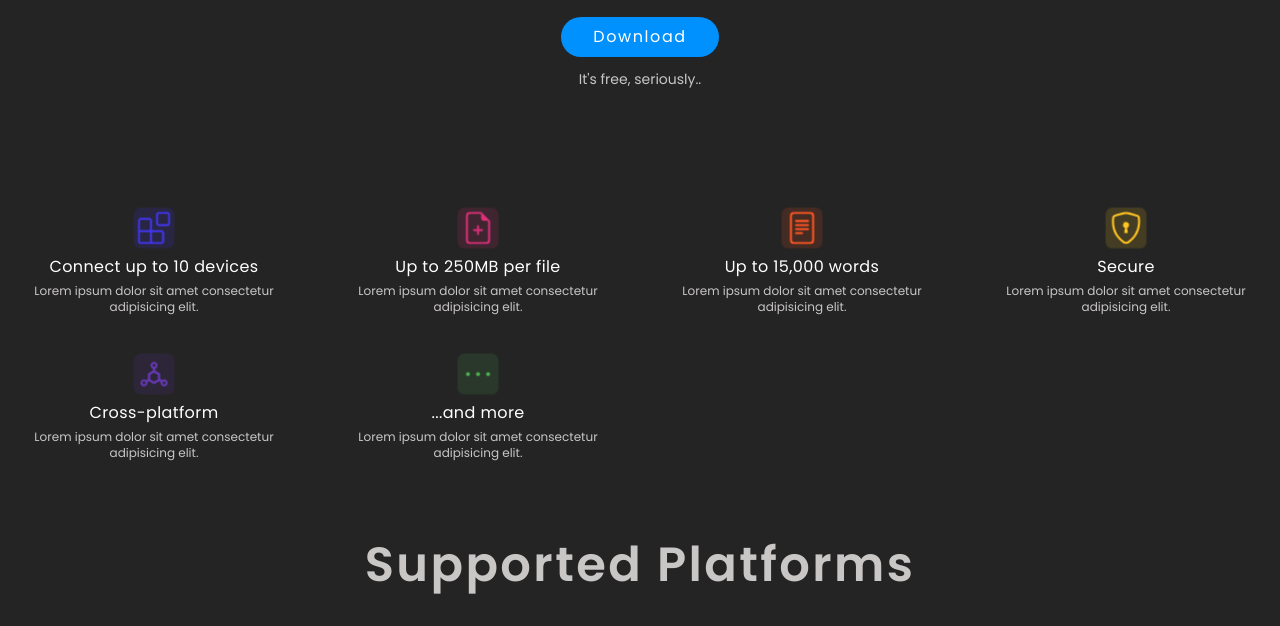
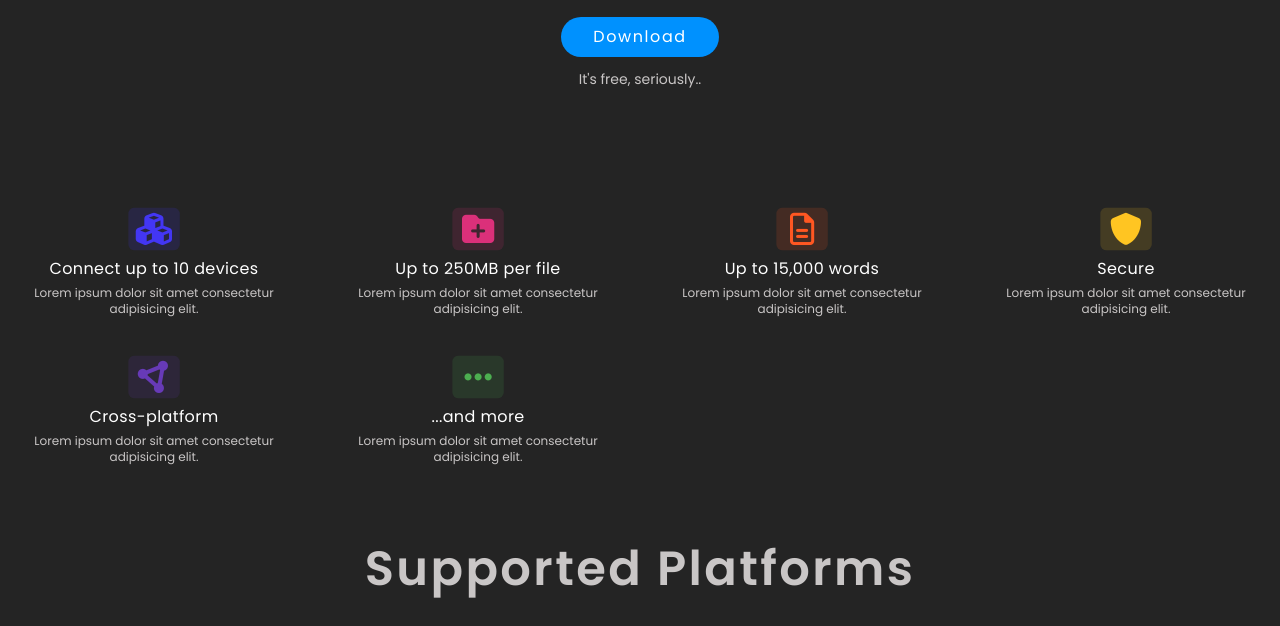
Before and after one commit to kawojue/CtrlV, a website with bundled scripts: page public/utils/index.html in a window 1280 px wide. Shown: the part 462-1088 px from the top of the page. Built offline with nearby package versions, Linux system fonts and the light colour scheme.

Commit message:
refractor

```diff
--- a/public/utils/index.html
+++ b/public/utils/index.html
@@ -5,7 +5,7 @@
     <meta charset="UTF-8">
     <meta http-equiv="X-UA-Compatible" content="IE=edge">
     <meta name="viewport" content="width=device-width, initial-scale=1.0">
-    <title>Document</title>
+    <title>CtrlV</title>
 
     <!-- Styles -->
     <link rel="stylesheet" href="../styles.css">
@@ -106,12 +106,7 @@
             class="feature grid grid-cols-2 gap-10 mt-10 place-items-center text-pry-clr-4 md:grid-cols-3 lg:grid-cols-4 hidden">
             <div class="features-item">
                 <div id="features-icon" class="bg-pry-clr-8 text-pry-clr-7">
-                    <svg stroke="currentColor" fill="currentColor" stroke-width="0" viewBox="0 0 24 24" height="1em"
-                        width="1em" xmlns="http://www.w3.org/2000/svg">
-                        <path fill-rule="evenodd" clip-rule="evenodd"
-                            d="M13.5 1.5L15 0h7.5L24 1.5V9l-1.5 1.5H15L13.5 9V1.5zm1.5 0V9h7.5V1.5H15zM0 15V6l1.5-1.5H9L10.5 6v7.5H18l1.5 1.5v7.5L18 24H1.5L0 22.5V15zm9-1.5V6H1.5v7.5H9zM9 15H1.5v7.5H9V15zm1.5 7.5H18V15h-7.5v7.5z">
-                        </path>
-                    </svg>
+                    <i class="fa-solid fa-cubes"></i>
                 </div>
                 <h4>
                     Connect up to 10 devices
@@ -122,15 +117,7 @@
             </div>
             <div class="features-item">
                 <div id="features-icon" class="bg-pry-clr-10 text-pry-clr-9">
-                    <svg stroke="currentColor" fill="currentColor" stroke-width="0" viewBox="0 0 16 16" height="1em"
-                        width="1em" xmlns="http://www.w3.org/2000/svg">
-                        <path
-                            d="M8 6.5a.5.5 0 0 1 .5.5v1.5H10a.5.5 0 0 1 0 1H8.5V11a.5.5 0 0 1-1 0V9.5H6a.5.5 0 0 1 0-1h1.5V7a.5.5 0 0 1 .5-.5z">
-                        </path>
-                        <path
-                            d="M14 4.5V14a2 2 0 0 1-2 2H4a2 2 0 0 1-2-2V2a2 2 0 0 1 2-2h5.5L14 4.5zm-3 0A1.5 1.5 0 0 1 9.5 3V1H4a1 1 0 0 0-1 1v12a1 1 0 0 0 1 1h8a1 1 0 0 0 1-1V4.5h-2z">
-                        </path>
-                    </svg>
+                    <i class="fa-solid fa-folder-plus"></i>
                 </div>
                 <h4>
                     Up to 250MB per file
@@ -141,15 +128,7 @@
             </div>
             <div class="features-item">
                 <div id="features-icon" class="bg-pry-clr-12 text-pry-clr-11">
-                    <svg stroke="currentColor" fill="currentColor" stroke-width="0" viewBox="0 0 16 16" height="1em"
-                        width="1em" xmlns="http://www.w3.org/2000/svg">
-                        <path
-                            d="M5 4a.5.5 0 0 0 0 1h6a.5.5 0 0 0 0-1H5zm-.5 2.5A.5.5 0 0 1 5 6h6a.5.5 0 0 1 0 1H5a.5.5 0 0 1-.5-.5zM5 8a.5.5 0 0 0 0 1h6a.5.5 0 0 0 0-1H5zm0 2a.5.5 0 0 0 0 1h3a.5.5 0 0 0 0-1H5z">
-                        </path>
-                        <path
-                            d="M2 2a2 2 0 0 1 2-2h8a2 2 0 0 1 2 2v12a2 2 0 0 1-2 2H4a2 2 0 0 1-2-2V2zm10-1H4a1 1 0 0 0-1 1v12a1 1 0 0 0 1 1h8a1 1 0 0 0 1-1V2a1 1 0 0 0-1-1z">
-                        </path>
-                    </svg>
+                    <i class="fa-regular fa-file-lines"></i>
                 </div>
                 <h4>
                     Up to 15,000 words
@@ -160,15 +139,7 @@
             </div>
             <div class="features-item">
                 <div id="features-icon" class="bg-pry-clr-14 text-pry-clr-13">
-                    <svg stroke="currentColor" fill="currentColor" stroke-width="0" viewBox="0 0 16 16" height="1em"
-                        width="1em" xmlns="http://www.w3.org/2000/svg">
-                        <path
-                            d="M5.338 1.59a61.44 61.44 0 0 0-2.837.856.481.481 0 0 0-.328.39c-.554 4.157.726 7.19 2.253 9.188a10.725 10.725 0 0 0 2.287 2.233c.346.244.652.42.893.533.12.057.218.095.293.118a.55.55 0 0 0 .101.025.615.615 0 0 0 .1-.025c.076-.023.174-.061.294-.118.24-.113.547-.29.893-.533a10.726 10.726 0 0 0 2.287-2.233c1.527-1.997 2.807-5.031 2.253-9.188a.48.48 0 0 0-.328-.39c-.651-.213-1.75-.56-2.837-.855C9.552 1.29 8.531 1.067 8 1.067c-.53 0-1.552.223-2.662.524zM5.072.56C6.157.265 7.31 0 8 0s1.843.265 2.928.56c1.11.3 2.229.655 2.887.87a1.54 1.54 0 0 1 1.044 1.262c.596 4.477-.787 7.795-2.465 9.99a11.775 11.775 0 0 1-2.517 2.453 7.159 7.159 0 0 1-1.048.625c-.28.132-.581.24-.829.24s-.548-.108-.829-.24a7.158 7.158 0 0 1-1.048-.625 11.777 11.777 0 0 1-2.517-2.453C1.928 10.487.545 7.169 1.141 2.692A1.54 1.54 0 0 1 2.185 1.43 62.456 62.456 0 0 1 5.072.56z">
-                        </path>
-                        <path
-                            d="M9.5 6.5a1.5 1.5 0 0 1-1 1.415l.385 1.99a.5.5 0 0 1-.491.595h-.788a.5.5 0 0 1-.49-.595l.384-1.99a1.5 1.5 0 1 1 2-1.415z">
-                        </path>
-                    </svg>
+                    <i class="fa-solid fa-shield"></i>
                 </div>
                 <h4>
                     Secure
@@ -179,12 +150,7 @@
             </div>
             <div class="features-item">
                 <div id="features-icon" class="bg-pry-clr-16 text-pry-clr-15">
-                    <svg stroke="currentColor" fill="currentColor" stroke-width="0" viewBox="0 0 1024 1024" height="1em"
-                        width="1em" xmlns="http://www.w3.org/2000/svg">
-                        <path
-                            d="M888.3 693.2c-42.5-24.6-94.3-18-129.2 12.8l-53-30.7V523.6c0-15.7-8.4-30.3-22-38.1l-136-78.3v-67.1c44.2-15 76-56.8 76-106.1 0-61.9-50.1-112-112-112s-112 50.1-112 112c0 49.3 31.8 91.1 76 106.1v67.1l-136 78.3c-13.6 7.8-22 22.4-22 38.1v151.6l-53 30.7c-34.9-30.8-86.8-37.4-129.2-12.8-53.5 31-71.7 99.4-41 152.9 30.8 53.5 98.9 71.9 152.2 41 42.5-24.6 62.7-73 53.6-118.8l48.7-28.3 140.6 81c6.8 3.9 14.4 5.9 22 5.9s15.2-2 22-5.9L674.5 740l48.7 28.3c-9.1 45.7 11.2 94.2 53.6 118.8 53.3 30.9 121.5 12.6 152.2-41 30.8-53.6 12.6-122-40.7-152.9zm-673 138.4a47.6 47.6 0 0 1-65.2-17.6c-13.2-22.9-5.4-52.3 17.5-65.5a47.6 47.6 0 0 1 65.2 17.6c13.2 22.9 5.4 52.3-17.5 65.5zM522 463.8zM464 234a48.01 48.01 0 0 1 96 0 48.01 48.01 0 0 1-96 0zm170 446.2l-122 70.3-122-70.3V539.8l122-70.3 122 70.3v140.4zm239.9 133.9c-13.2 22.9-42.4 30.8-65.2 17.6-22.8-13.2-30.7-42.6-17.5-65.5s42.4-30.8 65.2-17.6c22.9 13.2 30.7 42.5 17.5 65.5z">
-                        </path>
-                    </svg>
+                    <i class="fa-solid fa-circle-nodes"></i>
                 </div>
                 <h4>
                     Cross-platform
@@ -195,12 +161,7 @@
             </div>
             <div class="features-item">
                 <div id="features-icon" class="bg-pry-clr-18 text-pry-clr-17">
-                    <svg stroke="currentColor" fill="currentColor" stroke-width="0" viewBox="0 0 16 16" height="1em"
-                        width="1em" xmlns="http://www.w3.org/2000/svg">
-                        <path
-                            d="M4 8a1 1 0 1 1-2 0 1 1 0 0 1 2 0zm5 0a1 1 0 1 1-2 0 1 1 0 0 1 2 0zm5 0a1 1 0 1 1-2 0 1 1 0 0 1 2 0z">
-                        </path>
-                    </svg>
+                    <i class="fa-solid fa-ellipsis"></i>
                 </div>
                 <h4>
                     ...and more
--- a/src/styles.css
+++ b/src/styles.css
@@ -1,7 +1,6 @@
 @tailwind base;
 @tailwind components;
 @tailwind utilities;
-
 
 html {
     scroll-behavior: smooth;
@@ -88,15 +87,14 @@ html {
     @apply content-[""] absolute w-full h-full rounded-lg bg-pry-clr-2 top-[15px] left-[15px];
 }
 
-
 .cycle-board:nth-of-type(2n-1),
 .platforms-item:nth-of-type(2n-1) {
-    @apply transform translate-x-[-400%]
+    @apply transform translate-x-[-400%];
 }
 
 .cycle-board.show,
 .platforms-item.show {
-    @apply transform translate-x-0
+    @apply transform translate-x-0;
 }
 
 .platforms-item {
@@ -158,7 +156,7 @@ html {
 
 #features-icon {
     animation: bounce 2s linear infinite;
-    @apply p-1 text-[30px] mb-2 rounded-md;
+    @apply p-1 text-[30px] mb-2 rounded-md w-12 h-10 grid place-items-center;
 }
 
 .twitter {
@@ -221,16 +219,16 @@ html {
 
     0%,
     100% {
-        color: rgba(201, 198, 198, 1)
+        color: rgba(201, 198, 198, 1);
     }
 
     25%,
     75% {
-        color: rgba(201, 198, 198, 0.5)
+        color: rgba(201, 198, 198, 0.5);
     }
 
     50% {
-        color: rgba(201, 198, 198, 0.1)
+        color: rgba(201, 198, 198, 0.1);
     }
 }
 
```
